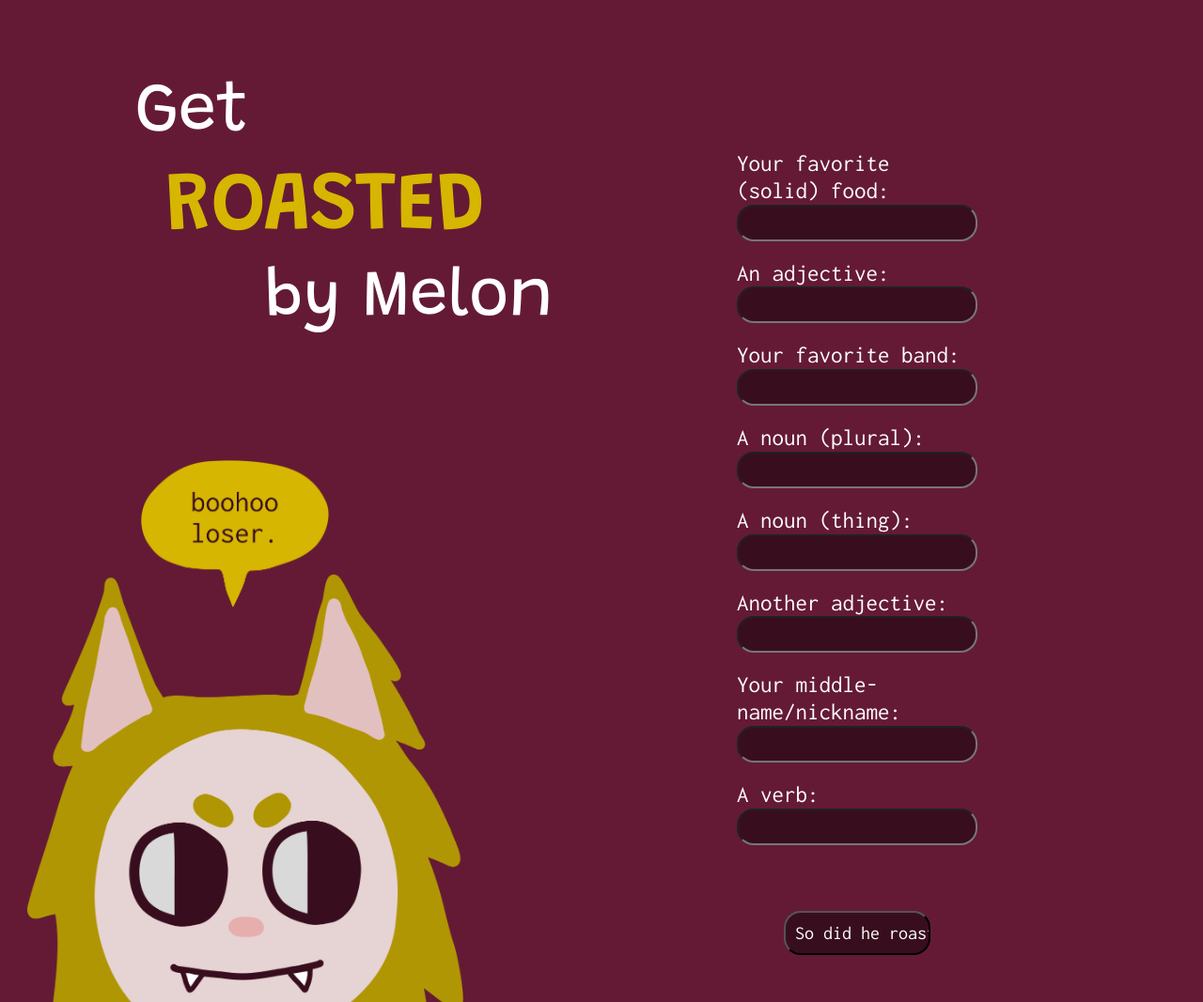
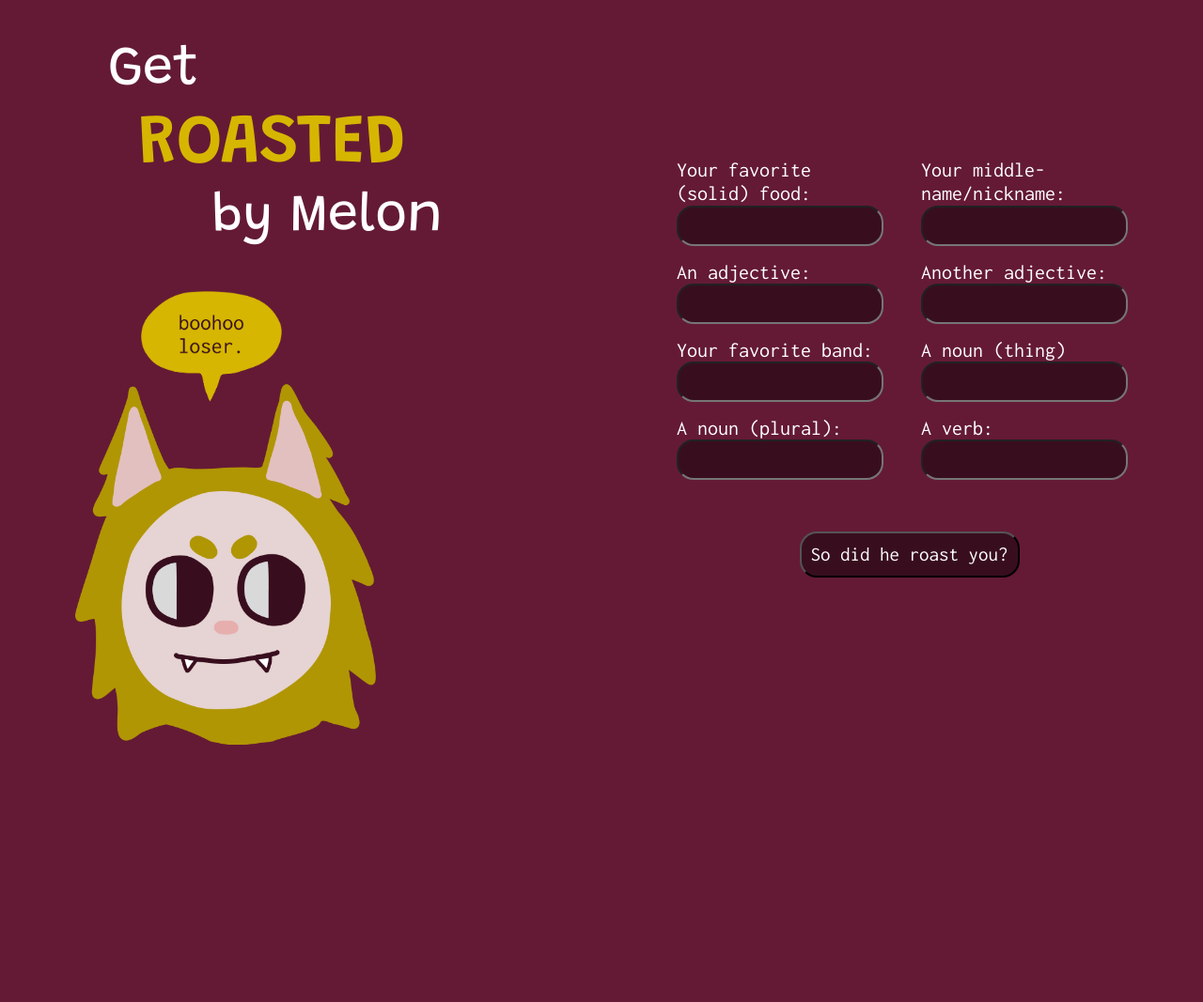
Before and after one commit to asamontes/des157A, a plain HTML site: page studio1/index.html in a window 1280 px wide. Shown: the whole page at 94% size. After the commit the page ends 800 px from the top, so only its background shows below. Drawn offline with nearby package versions, Linux system fonts and the light colour scheme.

Commit message:
updated madlibs

```diff
--- a/studio1/index.html
+++ b/studio1/index.html
@@ -21,15 +21,21 @@
     </header>
 
     <main>
+        <div id="ask4">
         <form>
             <label for="food">Your favorite (solid) food: </label><input type="text" id="food" required>
             <label for="adj1">An adjective: </label><input type="text" id="adj1" required>
             <label for="music">Your favorite band: </label><input type="text" id="music" required>
             <label for="noun1">A noun (plural): </label><input type="text" id="noun1" required>
-            <label for="noun2">A noun (thing): </label><input type="text" id="noun2" required>
+        </form>
+        <form>
+            <label for="name">Your middle-name/nickname: </label><input type="text" id="name" required>
             <label for="adj2">Another adjective: </label><input type="text" id="adj2" required>
-            <label for="name">Your middle-name/nickname: </label><input type="text" id="name" required>
+            <label for="noun2">A noun (thing) </label><input type="text" id="noun2" required>
             <label for="verb">A verb: </label><input type="text" id="verb" required>
+        </form>
+         </div>
+        <form>
             <input type="submit" id="sendIt" value="So did he roast you?">
         </form>
     </main>
--- a/studio1/styles.css
+++ b/studio1/styles.css
@@ -2,36 +2,36 @@ body{
     background-color: #641A35;
     background-image: url(images/melon.png);
     background-repeat: no-repeat;
-    background-size: 29em;
-    background-position: 29px 610px;
+    background-size: 20em;
+    background-position: 80px 25.5em;
 }
 
 #bubble{
     background-image: url(images/bubbletext.png);
     background-repeat: no-repeat;
-    background-size: 200px;
-    background-position: 150px 490px;
+    background-size: 150px;
+    background-position: 150px 310px;
 }
 
 header{
-    padding-top: 2em;
+    padding-top: 0.3em;
     position:absolute;
 }
 h1{
     font-family: Grandstander;
     font-weight: 400;
     color: #FFFFFF;
-    font-size: 4.5em;
+    font-size: 3.6em;
     padding-left: 2em;
 }
 
 #one{
-    margin-bottom: -0.7em;
+    margin-bottom: -0.8em;
 }
 
 #two{
     margin-bottom: -0.5em;
-    font-size: 5.5em;
+    font-size: 4.6em;
     font-weight: 600;
     color:#D6B600;
 }
@@ -44,7 +44,7 @@ label{
     font-family: Inconsolata;
     color:#FFFFFF;
     font-weight: 400;
-    font-size: 25px;
+    font-size: 22px;
 }
 
 input{
@@ -54,25 +54,30 @@ input{
     padding: 10px;
 }
 
+#ask4{
+    display: flex;
+    flex-direction: row;
+    padding-top: 8em;
+    padding-left: 45em;
+    padding-right: 18em;
+}
+
 form{
-    display:flex;
-    flex-direction: column;
-    padding-top: 10em;
-    padding-left: 49em;
-    padding-right: 15em;
+    margin-top: 40px;
+    margin-right: 40px;
 }
 
 #food, #adj1, #adj2, #noun1, #noun2, #name, #music, #verb{
     font-family: Inconsolata;
-    padding:0.3em;
-    margin-bottom:20px;
+    padding:0.4em;
+    margin-bottom:15px;
     font-size: 20px;
 }
 
 
 #sendIt{
     font-family: Inconsolata;
-    margin: 50px;
-    font-size: 20px;
+    margin-left: 40.5em;
+    font-size: 21px;
     color: #FFFFFF;
 }
```
Also changed, not shown: 1 other file.
